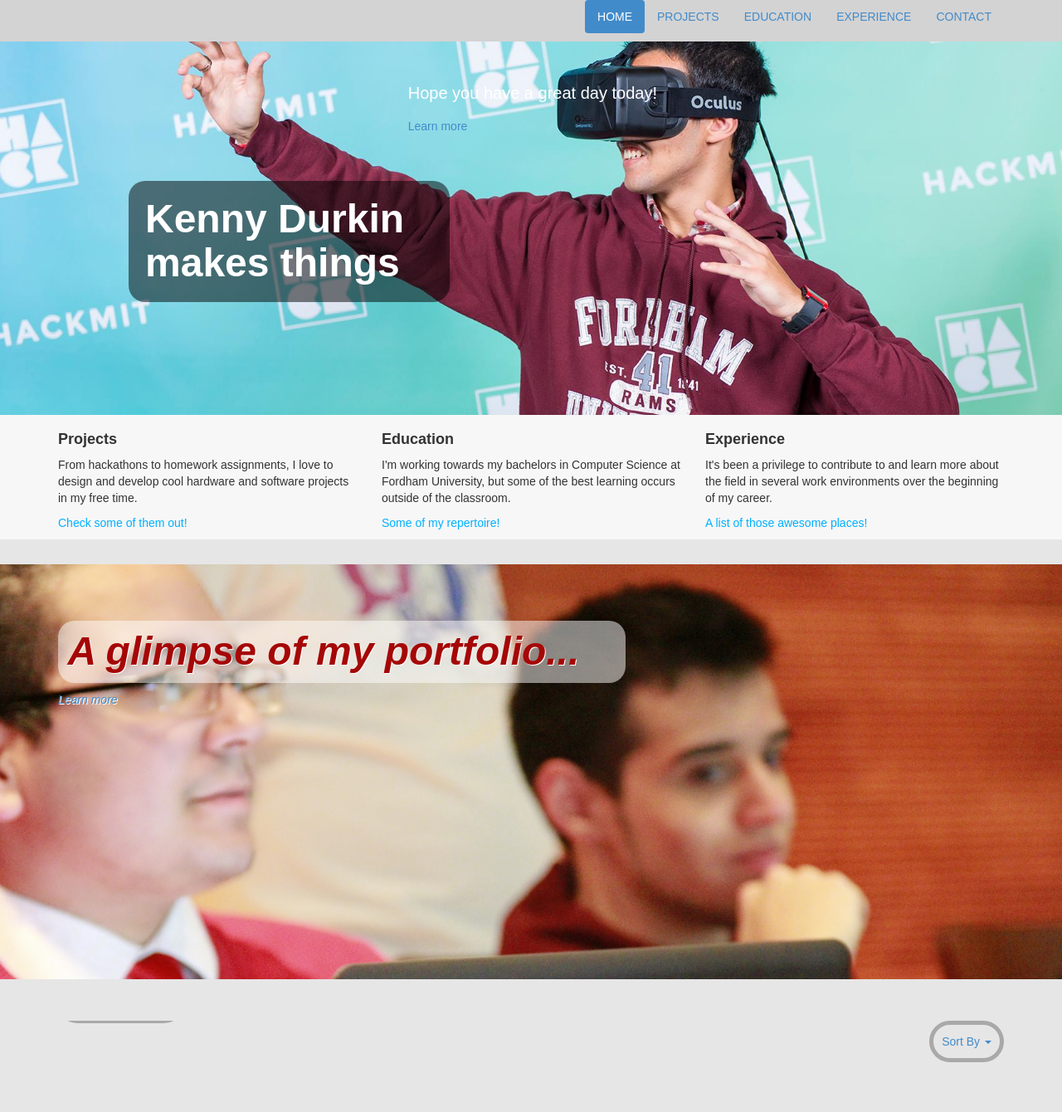
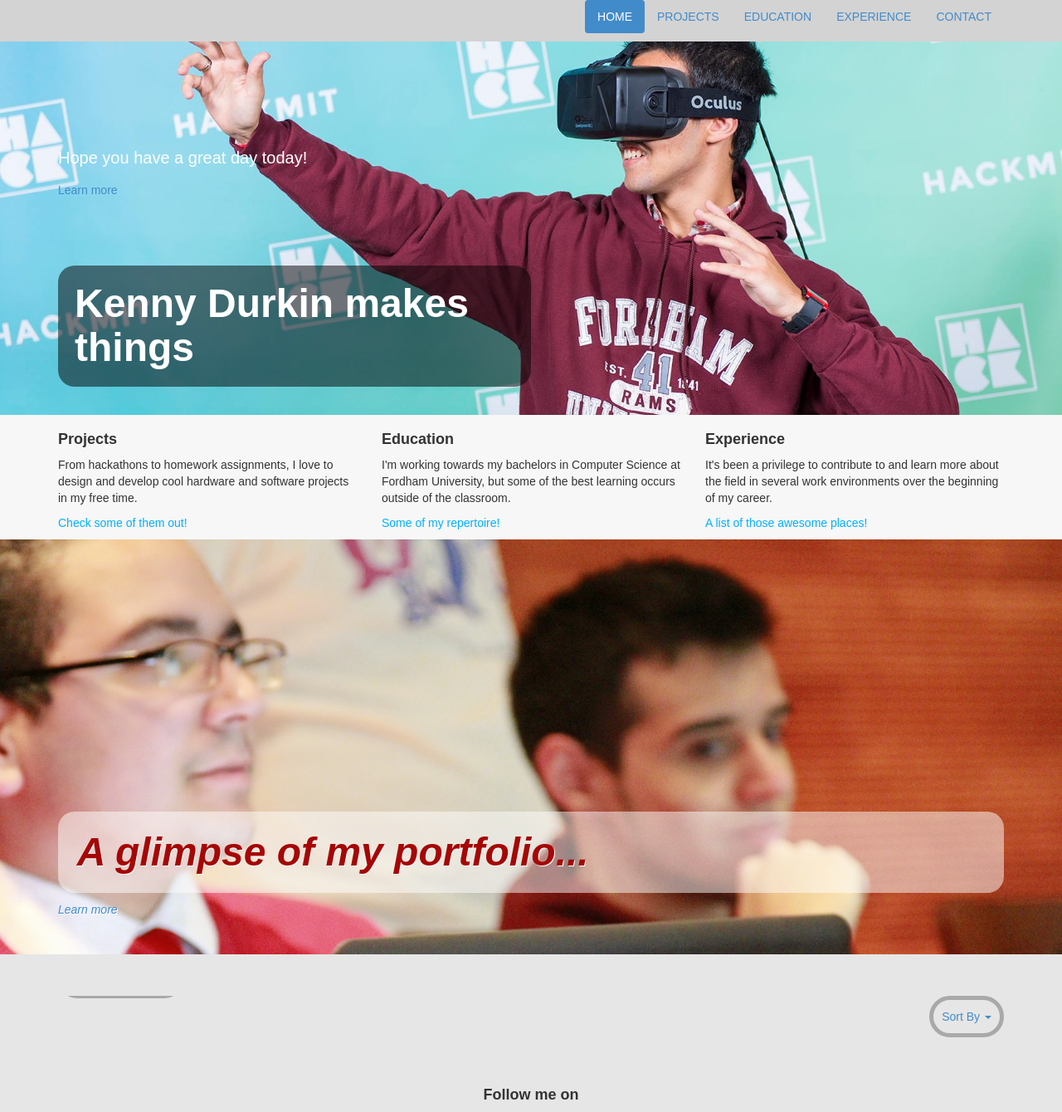
Before and after one commit to kendurkin/website, a PHP site: page /admin/index.php in a window 1280 px wide. Shown: the top 1340 px of the page at 83% size. Run offline with PHP 8.4, Linux system fonts and the light colour scheme; data that the repository does not hold is empty; some libraries are stand-ins or nearby versions.

Commit message:
Destroyed those jumbotrons

```diff
--- a/css/style.css
+++ b/css/style.css
@@ -82,6 +82,7 @@ body{
 
 .jumbotron .container {
   position: relative;
+  height: 100%;
 }
 
 .jumbotron h1 {
@@ -96,33 +97,49 @@ body{
     color:#FFF;
     background-position-y: 20%;
     background-position-x: 35%;
-}
-
-#home .container{
-    top:50px;
-    padding-left: 5rem;
+    padding: 0;
 }
 
 #home h1{
+  position: relative;
   border-radius: 20px;
   background: rgba(0,0,0,0.5);
 }
 
-@media screen and (min-width:769px){
-  #home h1{
-    position:relative;
-    padding: 20px 20px;
-    float:left;
-    top:10rem;
-    left:5rem;
-    bottom: 10rem;
-    width:35%;
-  }
+@media screen and (max-width: 768px){
+    #home h1 {
+        top: 25rem;
+        left: 3rem;
+        font-size: 36px;
+        padding: 2%;
+        width: 50%;
+        text-align: center;
+    }
 }
 
-@media screen and (max-width: 768px){
+@media screen and (min-width: 769px){
+    #home h1 {
+        padding: 20px 20px;
+        top: 60%;
+        left: 0;
+    }
+}
+
+@media screen and (min-width:769px) and (max-width:991px){
     #home h1{
-        padding: 5% 10% 10% 5%;
+        width: 80%;
+    }
+}
+
+@media screen and (min-width: 992px) and (max-width: 1199px){
+    #home h1 {
+        width: 60%;
+    }
+}
+
+@media screen and (min-width: 1200px){
+    #home h1 {
+        width: 50%;
     }
 }
 
@@ -135,7 +152,6 @@ body{
 .learn-more {
     background-color: #f7f7f7;
     position: relative;
-    margin-bottom: 30px;
 }
 
 .learn-more h3 {
@@ -162,10 +178,11 @@ body{
 }
 
 #projects h1 {
+position: relative;
+margin-top: 280px;
 border-radius: 20px;
 background: rgba(255, 255, 255, 0.5);
-width: 60%;
-padding: 1% 1% 1% 1%;
+padding: 2%;
 }
 
 #myProjects {
```
Also changed, not shown: other parts of css/style.css (+36 -13 lines).
